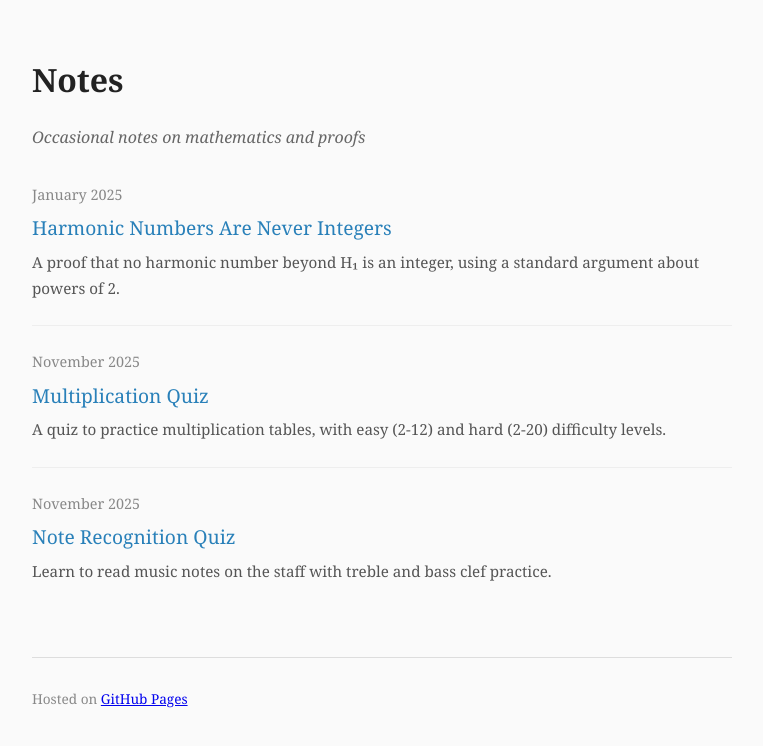
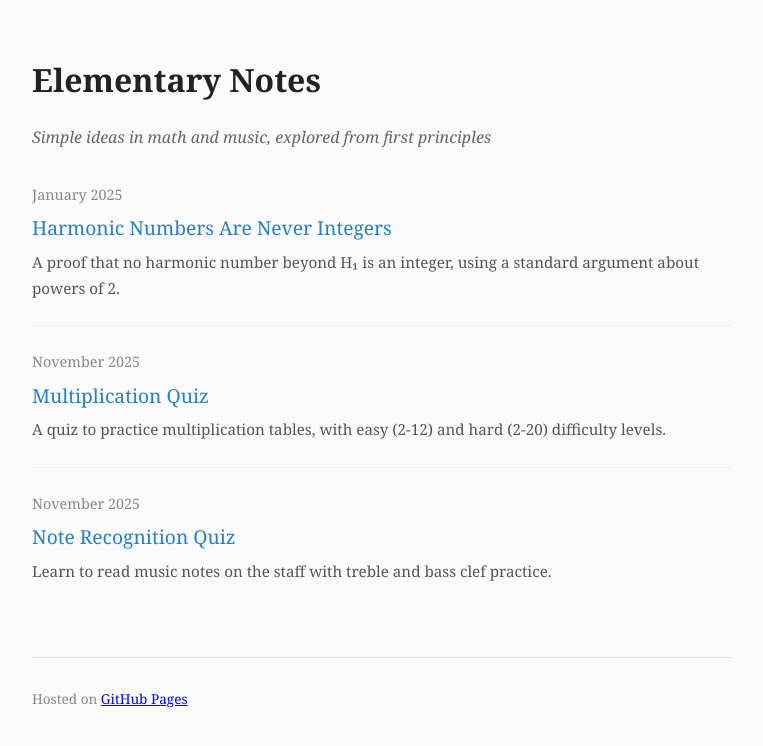
Before and after one commit to kasaar2/kasaar2.github.io, a plain HTML site: page index.html in a window 1280 px wide. Shown: the whole page, without its empty margins (258-1021 px from the left). Drawn offline with Linux system fonts and the light colour scheme.

Commit message:
Rename blog to Elementary Notes with new tagline
Updated title and tagline to better reflect the content covering
both math and music topics.

```diff
--- a/index.html
+++ b/index.html
@@ -3,7 +3,7 @@
 <head>
     <meta charset="UTF-8">
     <meta name="viewport" content="width=device-width, initial-scale=1.0">
-    <title>Notes</title>
+    <title>Elementary Notes</title>
     <style>
         body {
             font-family: Georgia, 'Times New Roman', serif;
@@ -66,8 +66,8 @@
     </style>
 </head>
 <body>
-    <h1>Notes</h1>
-    <p class="subtitle">Occasional notes on mathematics and proofs</p>
+    <h1>Elementary Notes</h1>
+    <p class="subtitle">Simple ideas in math and music, explored from first principles</p>
 
     <ul class="post-list">
         <li>
```
